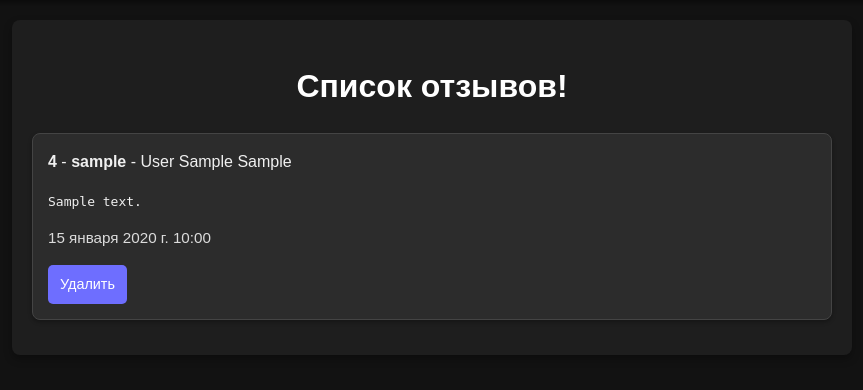
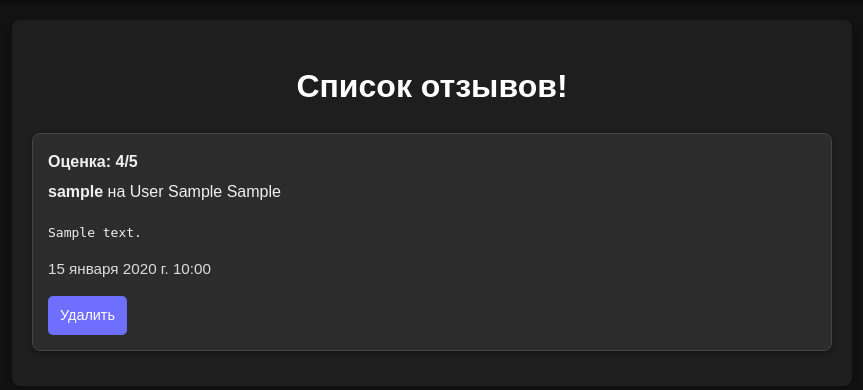
Before and after one commit to Gennadyy7/MDISUBD, a Django app: page /reviews/ in a window 1280 px wide. Shown: the part 55-445 px from the top of the page, without its empty margins (208-1071 px from the left). Run offline with Django 5.2, Linux system fonts and the light colour scheme; a user stored in the database is signed in; tables that the repository leaves empty hold one stand-in row (values such as "Sample post").

Commit message:
Исправление шаблонов

```diff
--- a/clinic/main/templates/main/doctors_list.html
+++ b/clinic/main/templates/main/doctors_list.html
@@ -7,7 +7,7 @@
   <ul>
     {% for doctor in object_list %}
       <li>
-          <strong>{{ doctor.user.last_name }}</strong> - <strong>{{ doctor.user.first_name }}</strong> - <strong>{{ doctor.user.patronymic }}</strong>
+          <strong>{{ doctor.user.last_name }}</strong> <strong>{{ doctor.user.first_name }}</strong> <strong>{{ doctor.user.patronymic }}</strong>
           <p>{{ doctor.specialization }}</p>
           <p>{{ doctor.office_phone }}</p>
           {% if user.is_superuser %}
--- a/clinic/main/templates/main/promocodes_list.html
+++ b/clinic/main/templates/main/promocodes_list.html
@@ -9,7 +9,9 @@
       <li>
           <strong>{{ promocode.code }}</strong> - <strong>{{ promocode.discount }}%</strong> - <strong>{{ promocode.expiration_date }}</strong>
           {% if user.is_superuser %}
-          <a href="{% url 'delete_promocode' promocode.pk %}">Удалить</a>
+          <div>
+              <a href="{% url 'delete_promocode' promocode.pk %}">Удалить</a>
+          </div>
           {% endif %}
       </li>
     {% endfor %}
--- a/clinic/main/templates/main/reviews_list.html
+++ b/clinic/main/templates/main/reviews_list.html
@@ -7,7 +7,10 @@
   <ul>
     {% for review in object_list %}
       <li>
-          <strong>{{ review.rating }}</strong> - <strong>{{ review.username }}</strong> - {{ review.last_name }} {{ review.first_name }} {{ review.patronymic }}
+          <strong>Оценка: {{ review.rating }}/5</strong>
+          <div>
+              <strong>{{ review.username }}</strong> на {{ review.last_name }} {{ review.first_name }} {{ review.patronymic }}
+          </div>
           <pre>{{ review.text }}</pre>
           <p>{{ review.created_at }}</p>
           {% if user.is_superuser %}
--- a/clinic/main/templates/main/servicecategories_list.html
+++ b/clinic/main/templates/main/servicecategories_list.html
@@ -9,8 +9,10 @@
       <li>
           <strong>{{ category.name }}</strong> - <strong>{{ category.specialization_name }}</strong>
           {% if user.is_superuser %}
-          <a href="{% url 'update_category' category.pk %}">Изменить</a>
-          <a href="{% url 'delete_category' category.pk %}">Удалить</a>
+          <div>
+            <a href="{% url 'update_category' category.pk %}">Изменить</a>
+            <a href="{% url 'delete_category' category.pk %}">Удалить</a>
+          </div>
           {% endif %}
       </li>
     {% endfor %}
```
